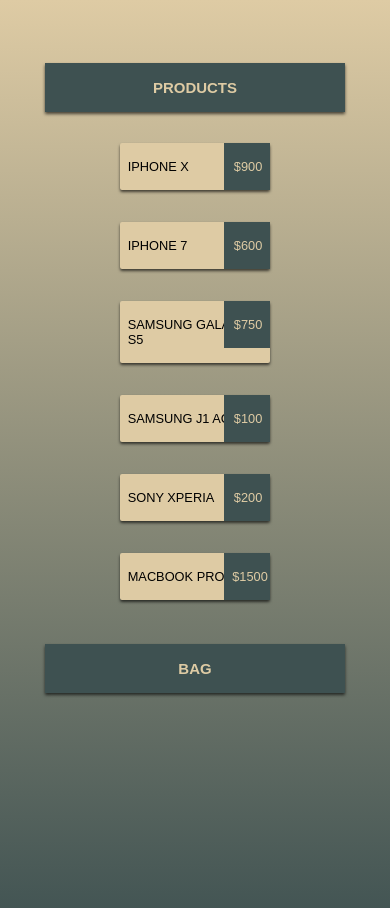
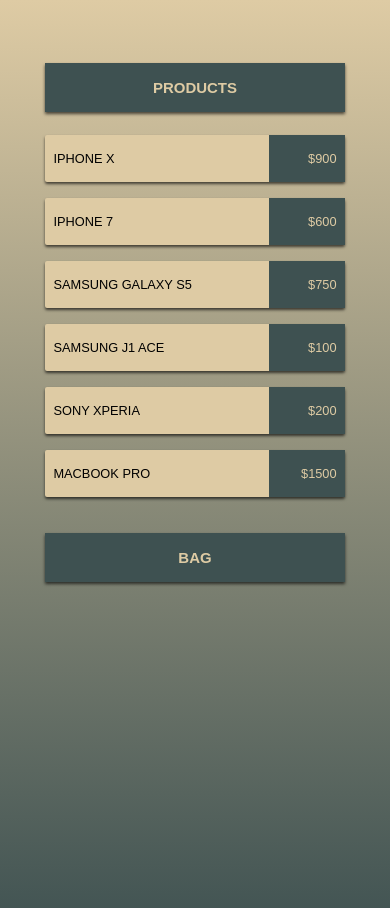
Before and after one commit to thierved/shopping-carte, a React (Create React App) app: page / in a window 390 px wide. Shown: the top 908 px of the page. Built offline with nearby package versions, Linux system fonts and the light colour scheme.

Commit message:
made the app responsive

```diff
--- a/src/App.css
+++ b/src/App.css
@@ -74,11 +74,13 @@
 
     ul {
         display: flex;
+        justify-content: space-between;
         flex-wrap: wrap;
     }
 
     .item {
         width: 45%;
+        margin: .5rem 0;
     }
 
     .products, .basket {
@@ -87,3 +89,21 @@
         letter-spacing: normal;
     }
 }
+
+@media (max-width: 575px) {
+
+    ul {
+        flex-direction: column;
+    }
+
+    .item {
+        width: auto;
+        margin: .5rem 0;
+    }
+
+    .products, .basket {
+        width: 100%;
+        font-size: .8rem;
+        letter-spacing: normal;
+    }
+}
```
